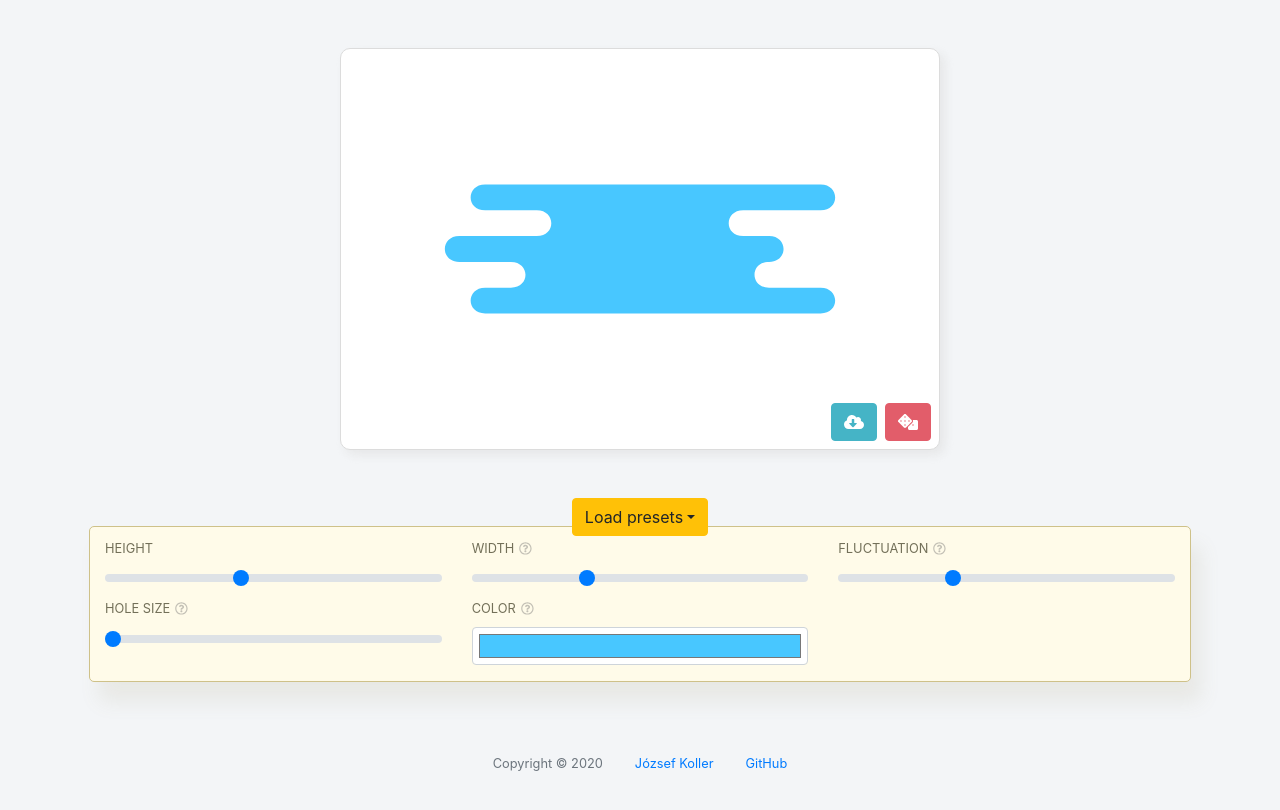
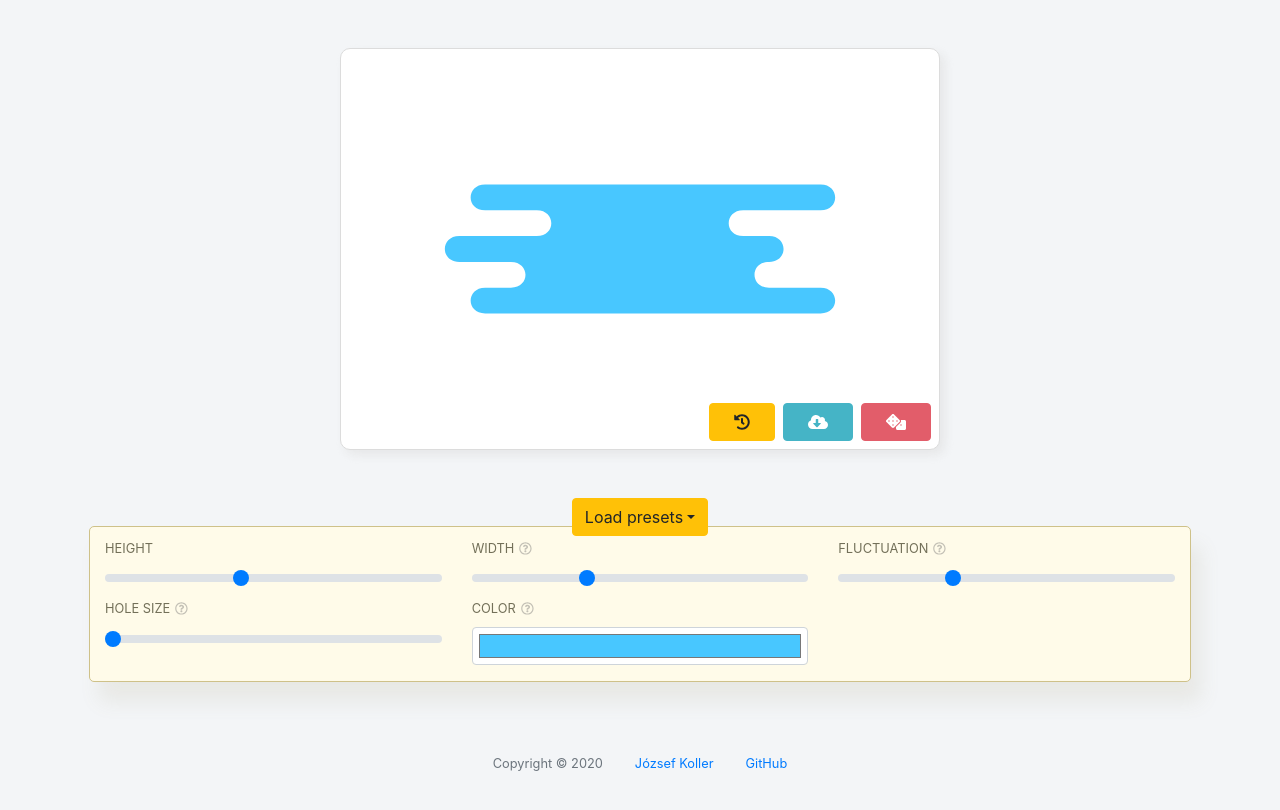
Before and after one commit to onetdev/cloud_generator, a Vue app: page / in a window 1280 px wide. Shown: the top 810 px of the page. Built offline with nearby package versions, Linux system fonts and the light colour scheme.

Commit message:
Add history support.

```diff
--- a/src/components/Preview.vue
+++ b/src/components/Preview.vue
@@ -14,11 +14,34 @@
         </g>
       </svg>
       <div class="actions">
-        <b-button id="download" variant="info" class="mr-2 mb-2" @click="download">
+        <b-button
+          v-if="history.length > 0"
+          id="history"
+          variant="warning"
+          class="mr-2 mb-2 px-4"
+          @click="historyBack"
+          tooltip="Revert last generation"
+        >
+          <font-awesome-icon icon="history" />
+        </b-button>
+
+        <b-button
+          id="download"
+          variant="info"
+          class="mr-2 mb-2 px-4"
+          @click="download"
+          title="Download"
+        >
           <font-awesome-icon icon="cloud-download-alt" />
         </b-button>
 
-        <b-button id="generate" variant="danger" class="mr-2 mb-2" @click="generate">
+        <b-button
+          id="generate"
+          variant="danger"
+          class="mr-2 mb-2 px-4"
+          @click="generate"
+          title="Generate new"
+        >
           <font-awesome-icon icon="dice" />
         </b-button>
       </div>
@@ -45,6 +68,7 @@ class Preview extends Vue {
   @Prop() config!: CloudPreset;
   @Prop() color!: string;
   svgPath: string = "";
+  history: string[] = [];
   boundingBox?: BoundingBox;
   boundingWidth?: number;
   boundingHeight?: number;
@@ -57,15 +81,18 @@ class Preview extends Vue {
     this.generate();
   }
 
-  /**
-   * If needed, the component will automaticaly generate a random cloud on
-   * mount.
-   */
   generate(): void {
     const generator = new CloudGenerator(this.config);
     generator.generate();
+    this.setSvgPath(generator.export());
+  }
 
-    this.svgPath = generator.export();
+  setSvgPath(path: string, skipHistory: boolean = false) {
+    if (this.svgPath && !skipHistory) {
+      this.history.push(this.svgPath);
+    }
+
+    this.svgPath = path;
     this.boundingBox = RenderMapper.getBoundingCoordinates(this.svgPath);
     this.boundingWidth = this.boundingBox.b.x - this.boundingBox.a.x;
     this.boundingHeight = this.boundingBox.b.y - this.boundingBox.a.y;
@@ -76,6 +103,11 @@ class Preview extends Vue {
     this.generate();
   }
 
+  historyBack() {
+    if (!this.history.length) return;
+    this.setSvgPath(this.history.pop()!, true);
+  }
+
   /**
    * Now, we will build our SVG file in memory, clean up the whitespaces, new lines
    * and tabs then start the download on the clients side.
@@ -83,7 +115,11 @@ class Preview extends Vue {
   download() {
     if (!this.boundingBox) return;
 
-    (console as any).log(this.boundingBox, this.boundingWidth, this.boundingHeight);
+    (console as any).log(
+      this.boundingBox,
+      this.boundingWidth,
+      this.boundingHeight
+    );
 
     const content = `<?xml version="1.0" encoding="utf-8"?>
       <!DOCTYPE svg PUBLIC "-//W3C//DTD SVG 1.1//EN" "http://www.w3.org/Graphics/SVG/1.1/DTD/svg11.dtd">
@@ -100,7 +136,7 @@ class Preview extends Vue {
           stroke="none"
           stroke-width="0"
           />
-      </svg>`.replace(/[\s]+/gi, ' ');
+      </svg>`.replace(/[\s]+/gi, " ");
 
     const blob = new Blob([content], { type: "image/svg+xml;charset:utf-8" });
     this.downloadHack(blob, "cloud_onetdev_com.svg");
@@ -111,7 +147,7 @@ class Preview extends Vue {
     const a = document.createElement("a");
     document.body.appendChild(a);
     a.href = url;
-    a.download = filename || 'unknown_file';
+    a.download = filename || "unknown_file";
     a.click();
     window.URL.revokeObjectURL(url);
   }
@@ -129,8 +165,6 @@ export default Preview;
   box-shadow: 5px 5px 10px rgba(223, 223, 223, 0.58);
   max-width: 600px;
 }
-#image {
-}
 .actions {
   position: absolute;
   right: 0;
--- a/src/main.ts
+++ b/src/main.ts
@@ -5,7 +5,8 @@ import { library } from "@fortawesome/fontawesome-svg-core";
 import {
   faSync,
   faDice,
-  faCloudDownloadAlt
+  faCloudDownloadAlt,
+  faHistory
 } from "@fortawesome/free-solid-svg-icons";
 import { faQuestionCircle } from "@fortawesome/free-regular-svg-icons";
 import { FontAwesomeIcon } from "@fortawesome/vue-fontawesome";
@@ -18,6 +19,7 @@ library.add(faQuestionCircle);
 library.add(faSync);
 library.add(faDice);
 library.add(faCloudDownloadAlt);
+library.add(faHistory);
 Vue.component("font-awesome-icon", FontAwesomeIcon);
 
 new Vue({
```
